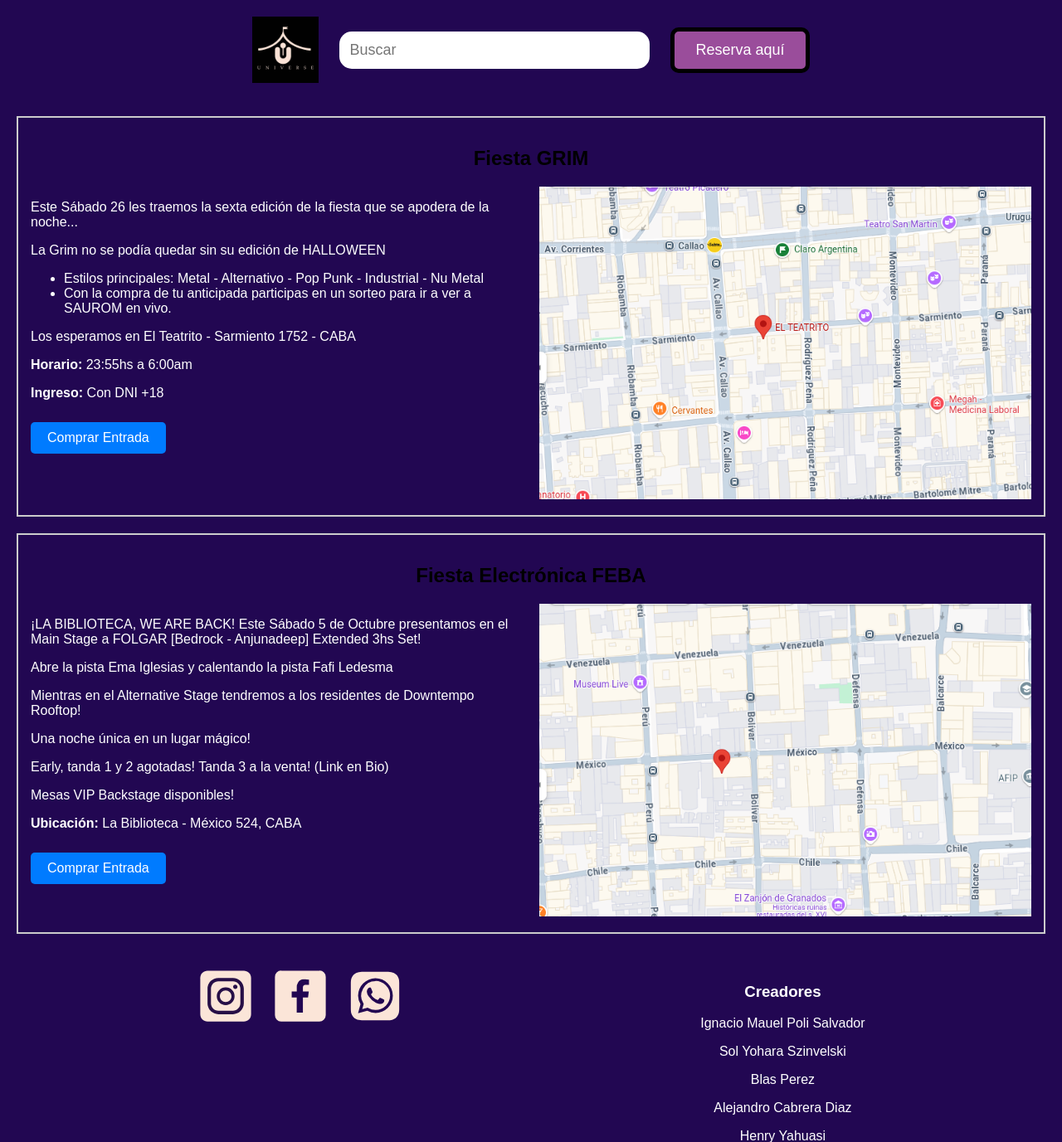
After one commit to IPoli15/15-universe, a Flask app: page /fiestas in a window 1280 px wide. The commit adds this page. Shown: the top 1377 px of the page at 83% size. Run offline with Flask 3, Linux system fonts and the light colour scheme.

Commit message:
categoria-fiestas-1raversion

```diff
--- a/app.py
+++ b/app.py
@@ -13,6 +13,10 @@ def musica():
 @app.route('/cultura_jp')
 def cultura_jp():
     return render_template('cultura_jp.html')
+
+@app.route('/fiestas')
+def fiestas():
+    return render_template('fiestas.html')
 
 @app.route('/error')
 def error():
--- /dev/null
+++ b/static/css/fiestas.css
@@ -0,0 +1,45 @@
+
+.contenedor-eventos {
+    display: flex;
+    flex-direction: column;
+    gap: 20px;
+}
+
+.evento {
+    border: 2px solid #ccc;
+    padding: 15px;
+    display: flex;
+    flex-direction: column;
+}
+
+.contenido-evento {
+    display: flex;
+    gap: 20px;
+}
+
+.parte-izquierda {
+    flex: 1;
+}
+
+.parte-derecha {
+    flex: 1;
+}
+
+.mapa {
+    width: 100%;
+    height: auto;
+}
+
+#enlace {
+    display: inline-block;
+    margin-top: 10px;
+    padding: 10px 20px;
+    background-color: #007bff;
+    color: white;
+    text-decoration: none;
+    border-radius: 5px;
+}
+
+#enlace:hover {
+    background-color: #0056b3;
+}
--- /dev/null
+++ b/templates/fiestas.html
@@ -0,0 +1,51 @@
+{% extends "base.html" %}
+{% block content %}
+<link rel="stylesheet" href="{{ url_for('static', filename='/css/fiestas.css') }}">
+
+<!-- <div id="banner">
+    <h1 id="titulo">Eventos</h1>
+</div> -->
+
+<div class="contenedor-eventos">
+    <div class="evento">
+        <h2>Fiesta GRIM</h2>
+        <div class="contenido-evento">
+            <div class="parte-izquierda">
+                <p>Este Sábado 26 les traemos la sexta edición de la fiesta que se apodera de la noche...</p>
+                <p>La Grim no se podía quedar sin su edición de HALLOWEEN</p>
+                <ul>
+                    <li>Estilos principales: Metal - Alternativo - Pop Punk - Industrial - Nu Metal</li>
+                    <li>Con la compra de tu anticipada participas en un sorteo para ir a ver a SAUROM en vivo.</li>
+                </ul>
+                <p>Los esperamos en El Teatrito - Sarmiento 1752 - CABA</p>
+                <p><strong>Horario:</strong> 23:55hs a 6:00am</p>
+                <p><strong>Ingreso:</strong> Con DNI +18</p>
+                <a id="enlace" href="">Comprar Entrada</a>
+            </div>
+            <div class="parte-derecha">
+                <img src="{{ url_for('static', filename='/img/mapa_grim.png') }}" alt="Mapa Fiesta GRIM" class="mapa">
+            </div>
+        </div>
+    </div>
+
+    <div class="evento">
+        <h2>Fiesta Electrónica FEBA</h2>
+        <div class="contenido-evento">
+            <div class="parte-izquierda">
+                <p>¡LA BIBLIOTECA, WE ARE BACK! Este Sábado 5 de Octubre presentamos en el Main Stage a FOLGAR [Bedrock - Anjunadeep] Extended 3hs Set!</p>
+                <p>Abre la pista Ema Iglesias y calentando la pista Fafi Ledesma</p>
+                <p>Mientras en el Alternative Stage tendremos a los residentes de Downtempo Rooftop!</p>
+                <p>Una noche única en un lugar mágico!</p>
+                <p>Early, tanda 1 y 2 agotadas! Tanda 3 a la venta! (Link en Bio)</p>
+                <p>Mesas VIP Backstage disponibles!</p>
+                <p><strong>Ubicación:</strong> La Biblioteca - México 524, CABA</p>
+                <a id="enlace" href="">Comprar Entrada</a>
+            </div>
+            <div class="parte-derecha">
+                <img src="{{ url_for('static', filename='/img/feba.png') }}" alt="Mapa Fiesta FEBA" class="mapa">
+            </div>
+        </div>
+    </div>
+</div>
+
+{% endblock %}
--- a/templates/index.html
+++ b/templates/index.html
@@ -5,7 +5,7 @@
 <div id="categorias">
     <a href="{{url_for('index')}}" class="categoria"><img src="{{ url_for('static', filename='img/cat_futbol.png') }}" alt="Futbol" class="cat_logo"><h3>futbol</h3></a>
     <a href="{{url_for('musica')}}" class="categoria"><img src="{{ url_for('static', filename='img/cat_conciertos.png') }}" alt="Conciertos" class="cat_logo"><h3>conciertos</h3></a>
-    <a href="{{url_for('index')}}" class="categoria"><img src="{{ url_for('static', filename='img/cat_fiestas.png') }}" alt="Fiestas" class="cat_logo"><h3>Fiestas</h3></a>
+    <a href="{{url_for('fiestas')}}" class="categoria"><img src="{{ url_for('static', filename='img/cat_fiestas.png') }}" alt="Fiestas" class="cat_logo"><h3>Fiestas</h3></a>
     <a href="{{url_for('index')}}" class="categoria"><img src="{{ url_for('static', filename='img/cat_teatro.png') }}" alt="Teatro" class="cat_logo"><h3>Teatro</h3></a>
     <a href="{{url_for('cultura_jp')}}" class="categoria"><img src="{{ url_for('static', filename='img/jp.png') }}" alt="JP" class="cat_logo"><h3>Cultura japonesa</h3></a>
     <a href="{{url_for('index')}}" class="categoria"><img src="{{ url_for('static', filename='img/cat_esport.png') }}" alt="Logo" class="cat_logo"><h3>E-sports</h3></a>
```
Also changed, not shown: static/img/feba.png (added), static/img/mapa_grim.png (added).
